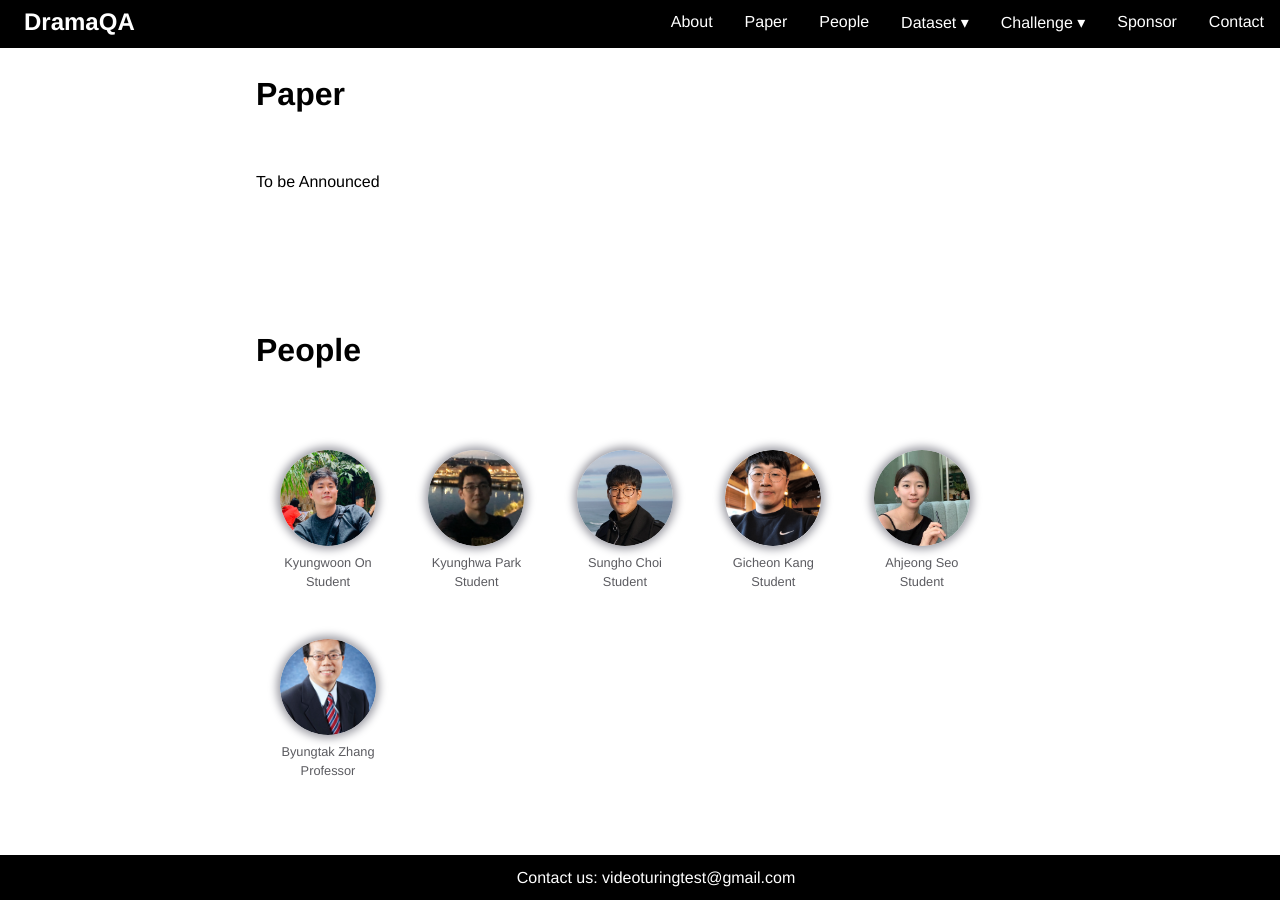
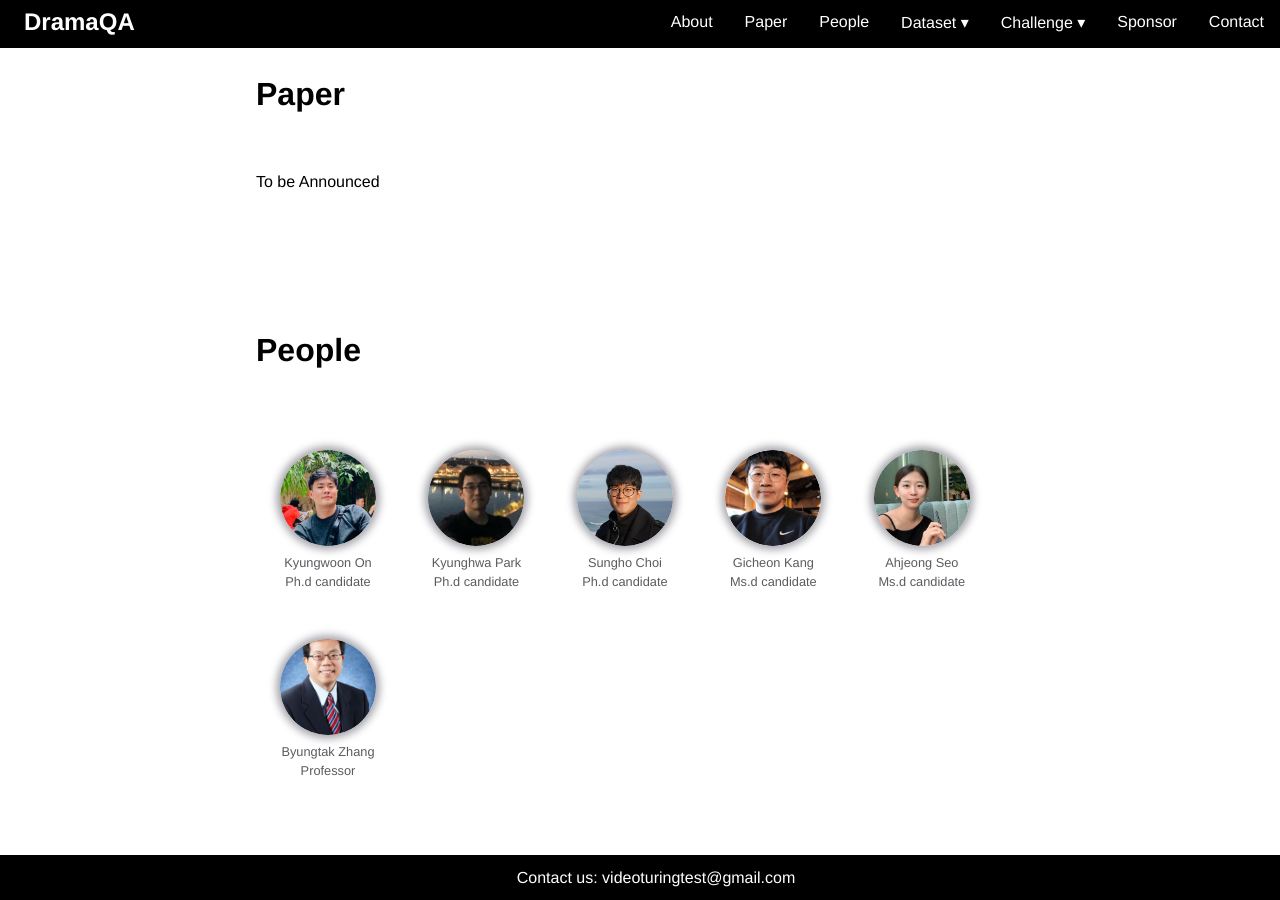
Before and after one commit to friendsqa/friendsqa.github.io, a Jekyll site: the page built from index.md, in a window 1280 px wide and 900 px high, scrolled down 1038 px. Built offline with Jekyll 4.4.1, drawn with Linux system fonts in a browser that asks for light colours.

```diff
--- a/_data/people.yml
+++ b/_data/people.yml
@@ -1,21 +1,21 @@
 - name: Kyungwoon On
-  affiliation: Student
+  affiliation: Ph.d candidate
   src: /assets/images/people/people_kwon.jpg
 
 - name: Kyunghwa Park
-  affiliation: Student
+  affiliation: Ph.d candidate
   src: /assets/images/people/people_khpark.jpg
 
 - name: Sungho Choi
-  affiliation: Student
+  affiliation: Ph.d candidate
   src: /assets/images/people/people_shchoi.jpg
 
 - name: Gicheon Kang
-  affiliation: Student
+  affiliation: Ms.d candidate
   src: /assets/images/people/people_gckang.jpg
 
 - name: Ahjeong Seo
-  affiliation: Student
+  affiliation: Ms.d candidate
   src: /assets/images/people/people_ajseo.jpg
 
 - name: Byungtak Zhang
```
Also changed, not shown: _data/sponsors.yml (+3 -11 lines), assets/images/sponsors/amazon_web.png (deleted), assets/images/sponsors/arl.png (deleted), assets/images/sponsors/aro.png (deleted), assets/images/sponsors/cjenm.jpg (added), assets/images/sponsors/facebook.png (deleted), assets/images/sponsors/google.png (deleted), assets/images/sponsors/google_faculty_research_awards.png (deleted), assets/images/sponsors/google_summer_code.png (deleted), assets/images/sponsors/iitp.jpg (added), assets/images/sponsors/ministry.jpg (added), assets/images/sponsors/nsf.png (deleted), assets/images/sponsors/nvidia.png (deleted), assets/images/sponsors/onr.png (deleted), 3 more files.
